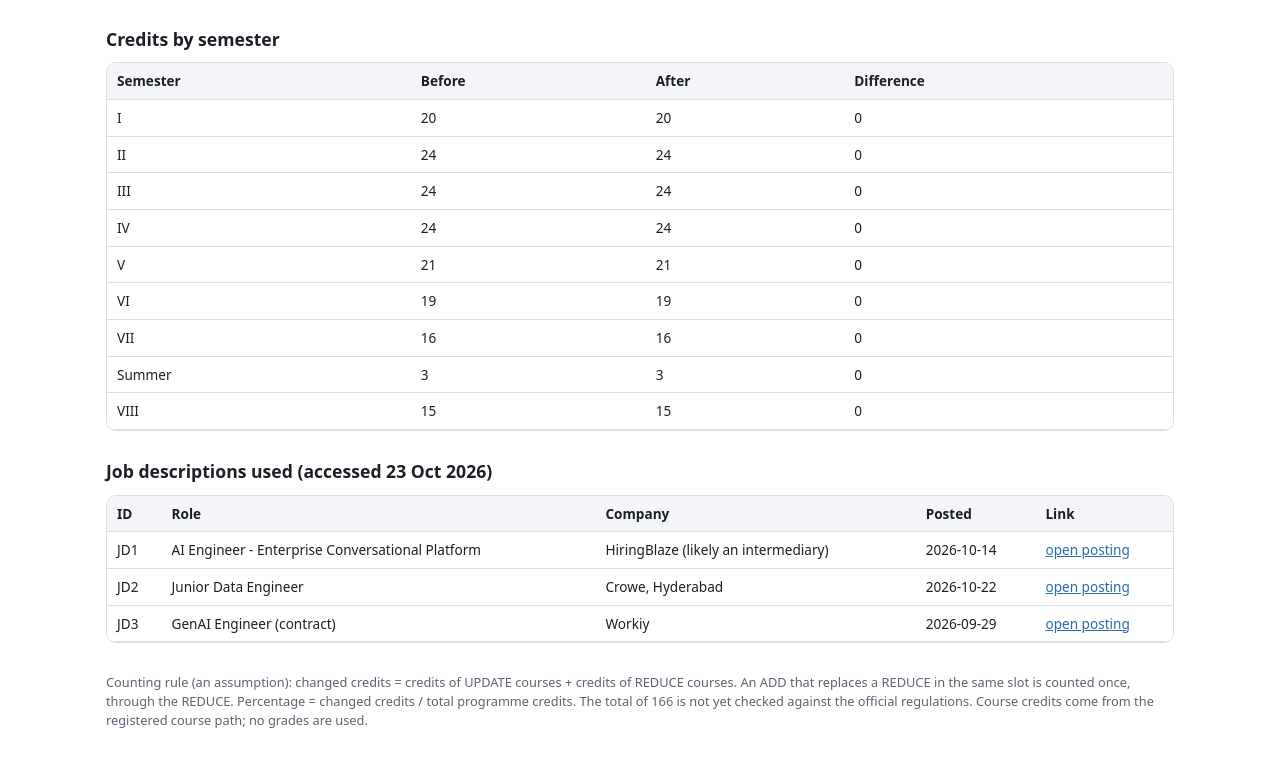
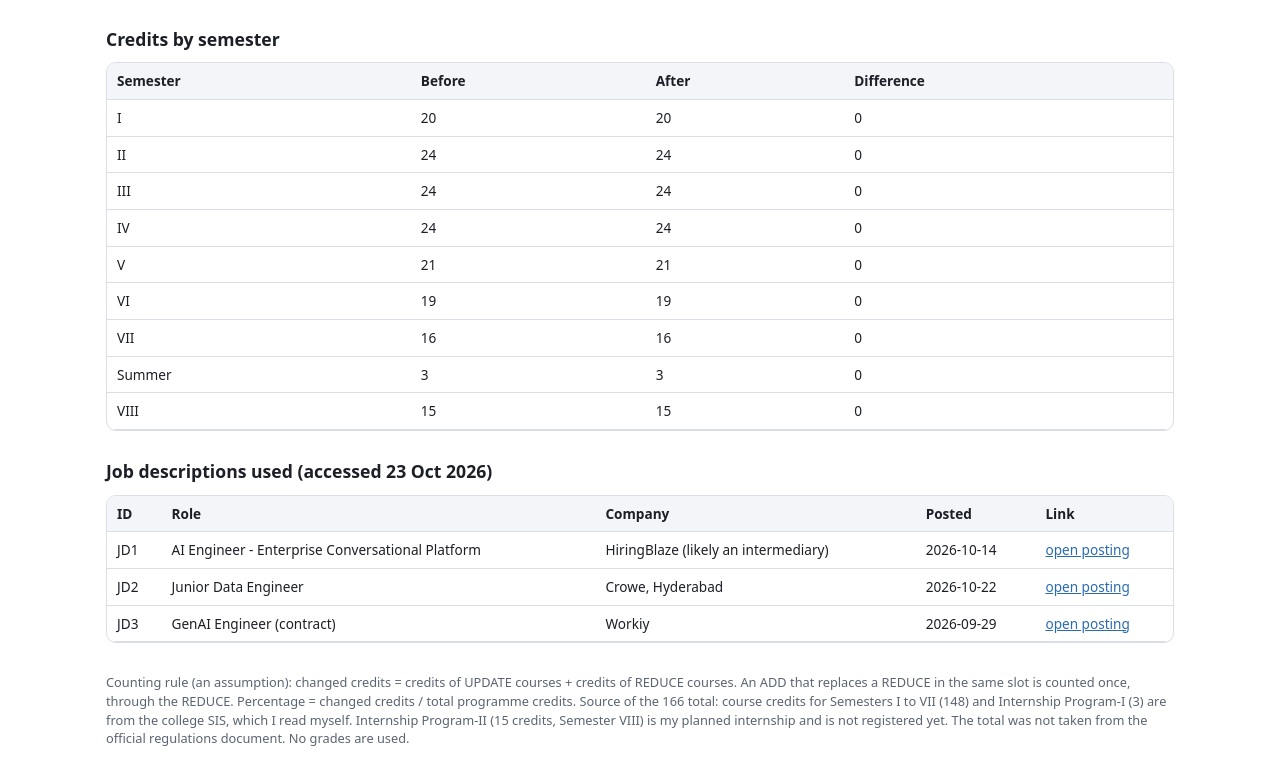
Before and after one commit to vrushalishrianantsavant23-cmyk/Evidence-First-Campus, a plain HTML site: page task2/calculator/index.html in a window 1280 px wide. Shown: the part 3549-4333 px from the top of the page. Drawn offline with Linux system fonts and the light colour scheme.

Commit message:
Revise footer text for credit calculation clarity
Updated footer content with detailed explanation of credit calculation and sources.

```diff
--- a/task2/calculator/index.html
+++ b/task2/calculator/index.html
@@ -68,7 +68,7 @@ a{color:var(--add)}
 <thead><tr><th>ID</th><th>Role</th><th>Company</th><th>Posted</th><th>Link</th></tr></thead>
 <tbody id="jds"></tbody></table></div>
 
-<footer>Counting rule (an assumption): changed credits = credits of UPDATE courses + credits of REDUCE courses. An ADD that replaces a REDUCE in the same slot is counted once, through the REDUCE. Percentage = changed credits / total programme credits. The total of 166 is not yet checked against the official regulations. Course credits come from the registered course path; no grades are used.</footer>
+<footer>Counting rule (an assumption): changed credits = credits of UPDATE courses + credits of REDUCE courses. An ADD that replaces a REDUCE in the same slot is counted once, through the REDUCE. Percentage = changed credits / total programme credits. Source of the 166 total: course credits for Semesters I to VII (148) and Internship Program-I (3) are from the college SIS, which I read myself. Internship Program-II (15 credits, Semester VIII) is my planned internship and is not registered yet. The total was not taken from the official regulations document. No grades are used.</footer>
 </main>
 
 <script>
```
